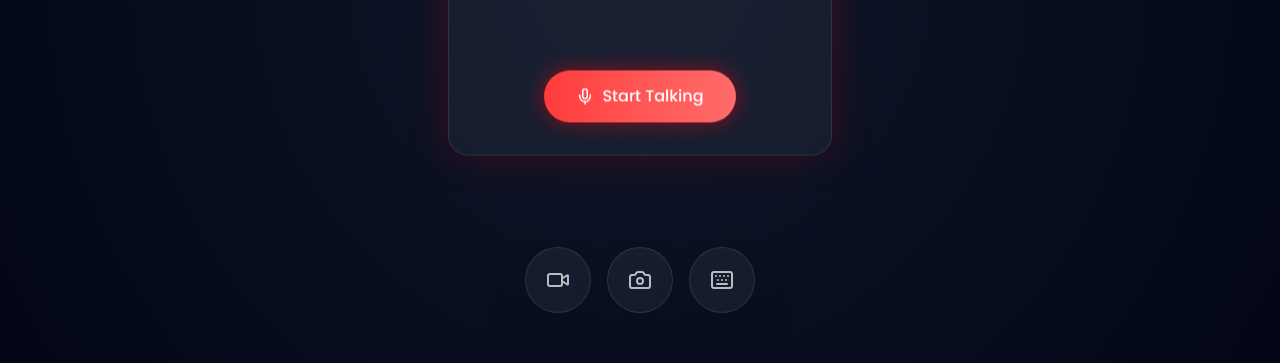
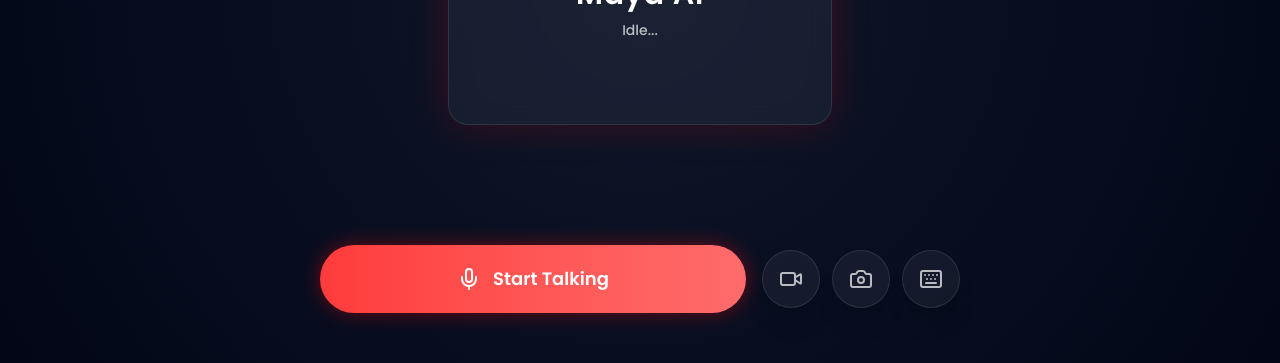
Before and after one commit to xrihman-lang/maya-ai, a React (Vite) app: page / in a window 1280 px wide. Shown: the part 423-786 px from the top of the page. Built offline with nearby package versions, Linux system fonts and the light colour scheme.

Commit message:
feat: Remove start button, enable continuous listening
The manual start button has been removed. The AI assistant will now automatically begin listening when the application loads, facilitating a more seamless user experience.

```diff
--- a/src/App.tsx
+++ b/src/App.tsx
@@ -563,7 +563,7 @@ export default function App() {
               </div>
 
               {/* Wave */}
-              <div className="flex items-center justify-center h-8 mx-auto mb-6" style={{ gap: '4px' }}>
+              <div className="flex items-center justify-center h-8 mx-auto" style={{ gap: '4px' }}>
                 {appState !== 'idle' && (
                   <>
                      <span className="wave-span" style={{animationDelay: '0s'}}></span>
@@ -572,35 +572,6 @@ export default function App() {
                   </>
                 )}
               </div>
-
-              {/* Start Button */}
-              <motion.button
-                whileHover={{ scale: 1.05 }}
-                whileTap={{ scale: 0.95 }}
-                onClick={toggleListening}
-                className={`
-                  relative px-8 py-3.5 rounded-[30px] font-medium text-base transition-all duration-300 w-full sm:w-auto
-                  ${
-                    isSessionActive
-                      ? "bg-white/10 text-red-400 border border-red-500/30 shadow-[0_0_20px_rgba(220,38,38,0.1)] hover:bg-white/20"
-                      : "bg-gradient-to-r from-[#ff3b3b] to-[#ff6b6b] text-white shadow-[0_0_20px_rgba(255,0,0,0.5)] hover:shadow-[0_0_30px_rgba(255,0,0,0.8)]"
-                  }
-                `}
-              >
-                <div className="flex items-center justify-center gap-2">
-                  {isSessionActive ? (
-                    <>
-                      <MicOff size={18} />
-                      Stop Talking
-                    </>
-                  ) : (
-                    <>
-                      <Mic size={18} />
-                      Start Talking
-                    </>
-                  )}
-                </div>
-              </motion.button>
             </div>
           </div>
         </div>
@@ -677,7 +648,36 @@ export default function App() {
           )}
         </AnimatePresence>
 
-        <div className="flex items-center gap-4">
+        <div className="flex flex-col sm:flex-row items-center gap-4 w-full max-w-2xl px-4">
+          <motion.button
+            whileHover={{ scale: 1.05 }}
+            whileTap={{ scale: 0.95 }}
+            onClick={toggleListening}
+            className={`
+              relative px-10 py-5 rounded-full font-semibold text-lg transition-all duration-300 flex-1 w-full
+              ${
+                isSessionActive
+                  ? "bg-white/10 text-red-100 border border-red-500/30 shadow-[0_0_20px_rgba(220,38,38,0.1)] hover:bg-white/20"
+                  : "bg-gradient-to-r from-[#ff3b3b] to-[#ff6b6b] text-white shadow-[0_0_20px_rgba(255,0,0,0.4)] hover:shadow-[0_0_30px_rgba(255,0,0,0.7)]"
+              }
+            `}
+          >
+            <div className="flex items-center justify-center gap-3">
+              {isSessionActive ? (
+                <>
+                  <MicOff size={24} />
+                  Stop Talking
+                </>
+              ) : (
+                <>
+                  <Mic size={24} />
+                  Start Talking
+                </>
+              )}
+            </div>
+          </motion.button>
+
+          <div className="flex items-center gap-3 w-full sm:w-auto justify-center">
             <button
               onClick={() => {
                 const newShow = !showLiveLens;
@@ -686,7 +686,7 @@ export default function App() {
                   toggleListening();
                 }
               }}
-            className={`p-5 rounded-full border transition-all shadow-2xl group ${showLiveLens ? 'bg-red-600 border-red-500' : 'bg-white/5 border-white/10 hover:bg-white/10'}`}
+              className={`p-4 rounded-full border transition-all shadow-xl group flex-shrink-0 ${showLiveLens ? 'bg-red-600 border-red-500' : 'bg-white/5 border-white/10 hover:bg-white/10'}`}
               title="Video Call (Voice + Camera)"
             >
               <Video size={24} className={showLiveLens ? 'text-white' : 'opacity-70 group-hover:opacity-100'} />
@@ -694,7 +694,7 @@ export default function App() {
 
             <button
               onClick={() => setShowCamera(!showCamera)}
-            className={`p-5 rounded-full border transition-all shadow-2xl group ${showCamera ? 'bg-red-600 border-red-500' : 'bg-white/5 border-white/10 hover:bg-white/10'}`}
+              className={`p-4 rounded-full border transition-all shadow-xl group flex-shrink-0 ${showCamera ? 'bg-red-600 border-red-500' : 'bg-white/5 border-white/10 hover:bg-white/10'}`}
               title="Send a photo"
             >
               <Camera size={24} className={showCamera ? 'text-white' : 'opacity-70 group-hover:opacity-100'} />
@@ -702,11 +702,12 @@ export default function App() {
 
             <button
               onClick={() => setShowTextInput(!showTextInput)}
-            className={`p-5 rounded-full border transition-all shadow-2xl group ${showTextInput ? 'bg-red-600 border-red-500' : 'bg-white/5 border-white/10 hover:bg-white/10'}`}
+              className={`p-4 rounded-full border transition-all shadow-xl group flex-shrink-0 ${showTextInput ? 'bg-red-600 border-red-500' : 'bg-white/5 border-white/10 hover:bg-white/10'}`}
               title="Type a message"
             >
               <Keyboard size={24} className={showTextInput ? 'text-white' : 'opacity-70 group-hover:opacity-100'} />
             </button>
+          </div>
         </div>
       </footer>
 
```
Lines whose indentation alone changed are shown as unchanged.
